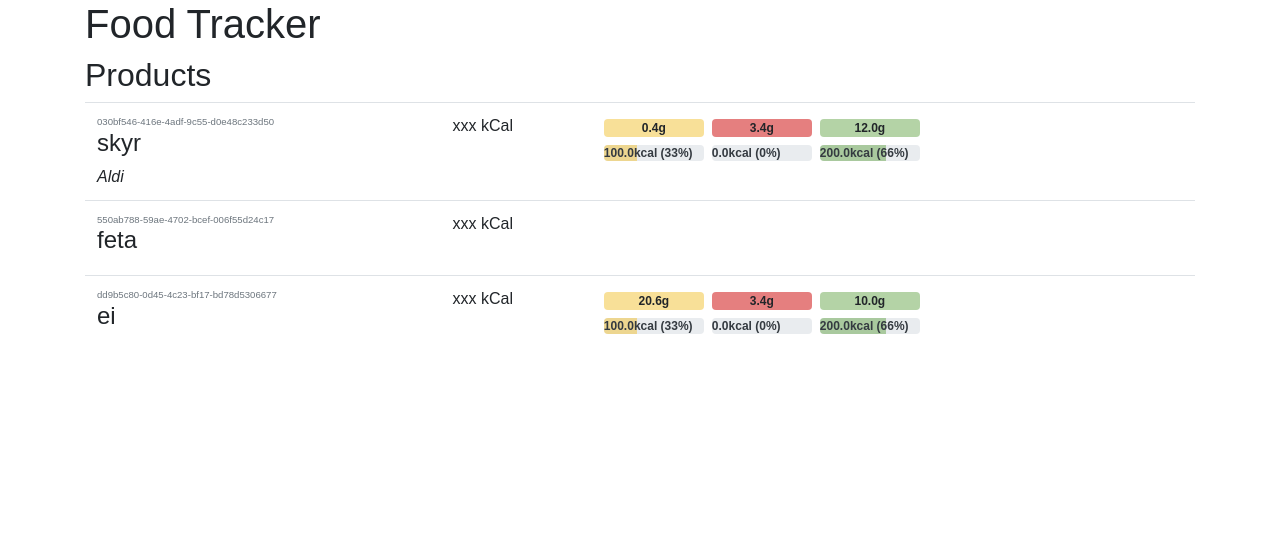
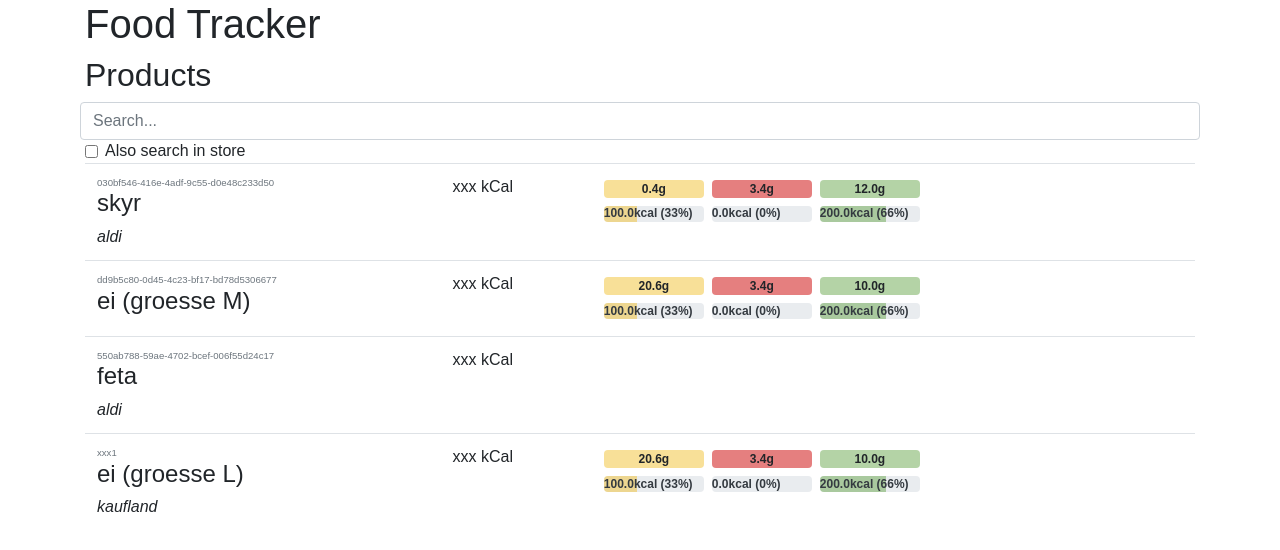
Before and after one commit to jradek/food_tracker, a React (Create React App) app in the folder frontend/: page / in a window 1280 px wide. Shown: the top 550 px of the page. Built offline with nearby package versions, Linux system fonts and the light colour scheme.

Commit message:
adds ability to filter the product table

```diff
--- a/frontend/src/App.js
+++ b/frontend/src/App.js
@@ -1,7 +1,7 @@
 import React, { Component } from "react";
 
 import Energy from "./components/Energy";
-import ProductTable from "./components/ProductTable";
+import { FilterableProductTable } from "./components/ProductTable";
 
 import "./App.css";
 
@@ -13,7 +13,8 @@ class App extends Component {
           <h1>Food Tracker</h1>
         </div>
         {/* <Energy /> */}
-        <ProductTable />
+        <FilterableProductTable />
+        {/* <ProductTable /> */}
       </div>
     );
   }
--- a/frontend/src/components/ProductTable.js
+++ b/frontend/src/components/ProductTable.js
@@ -1,11 +1,11 @@
 // import * as R from "ramda";
-import React, { Component } from "react";
+import React from "react";
 
-const PRODUCTS = [
+const EXAMPLE_PRODUCTS = [
   {
     name: "skyr",
     uuid: "030bf546-416e-4adf-9c55-d0e48c233d50",
-    store: "Aldi",
+    store: "aldi",
     macros: {
       fats: 0.4,
       carbs: 3.4,
@@ -13,12 +13,23 @@ const PRODUCTS = [
     }
   },
   {
-    name: "feta",
-    uuid: "550ab788-59ae-4702-bcef-006f55d24c17"
+    name: "ei (groesse M)",
+    uuid: "dd9b5c80-0d45-4c23-bf17-bd78d5306677",
+    macros: {
+      fats: 20.6,
+      carbs: 3.4,
+      proteins: 10
+    }
   },
   {
-    name: "ei",
-    uuid: "dd9b5c80-0d45-4c23-bf17-bd78d5306677",
+    name: "feta",
+    uuid: "550ab788-59ae-4702-bcef-006f55d24c17",
+    store: "aldi"
+  },
+  {
+    name: "ei (groesse L)",
+    uuid: "xxx1",
+    store: "kaufland",
     macros: {
       fats: 20.6,
       carbs: 3.4,
@@ -92,24 +103,120 @@ function ProductTableRow(props) {
   );
 }
 
-class ProductTable extends Component {
-  state = {};
+function filterProducts(products, filterText, alsoSearchInStore = false) {
+  if (filterText === "") {
+    return products;
+  }
+
+  return products.filter(function(p) {
+    if (p.name.includes(filterText)) {
+      return true;
+    }
+
+    if (alsoSearchInStore) {
+      return p.store && p.store.includes(filterText);
+    }
+
+    return false;
+  });
+}
+
+function ProductTable(props) {
+  const filteredProducts = filterProducts(
+    props.products,
+    props.filterText,
+    props.alsoSearchInStore
+  );
+
+  const rows = filteredProducts.map(product => {
+    return <ProductTableRow key={product.uuid} {...product} />;
+  });
+
+  return (
+    <div className="table-responsive">
+      <table className="table">
+        <tbody>{rows}</tbody>
+      </table>
+    </div>
+  );
+}
+
+class SearchBar extends React.Component {
+  constructor(props) {
+    super(props);
+    this.handleFilterTextChange = this.handleFilterTextChange.bind(this);
+  }
+
+  handleFilterTextChange(e) {
+    this.props.onFilterTextChange(e.target.value);
+  }
+
+  handleSearchInStoreChange = e => {
+    this.props.onSearchInStoreChange(e.target.checked);
+  };
+
   render() {
-    const rows = PRODUCTS.map(product => {
-      return <ProductTableRow key={product.uuid} {...product} />;
-    });
+    return (
+      <form>
+        <div className="form-row">
+          <input
+            type="text"
+            className="form-control"
+            name="searchBox"
+            placeholder="Search..."
+            value={this.props.filterText}
+            onChange={this.handleFilterTextChange}
+          />
+        </div>
+        <div className="form-check">
+          <input
+            type="checkbox"
+            className="form-check-input"
+            name="searchInStore"
+            checked={this.props.searchInStore}
+            onChange={this.handleSearchInStoreChange}
+          />
+          <label className="form-check-label" htmlFor="searchInStore">
+            Also search in store
+          </label>
+        </div>
+      </form>
+    );
+  }
+}
 
+class FilterableProductTable extends React.Component {
+  state = {
+    filterText: "",
+    searchInStore: false
+  };
+
+  handleFilterTextChange = text => {
+    this.setState({ filterText: text });
+  };
+
+  handleSearchInStoreChange = flag => {
+    this.setState({ searchInStore: flag });
+  };
+
+  render() {
     return (
       <div className="container">
         <h2>Products</h2>
-        <div className="table-responsive">
-          <table className="table">
-            <tbody>{rows}</tbody>
-          </table>
-        </div>
+        <SearchBar
+          filterText={this.state.filterText}
+          onFilterTextChange={this.handleFilterTextChange}
+          searchInStore={this.state.searchInStore}
+          onSearchInStoreChange={this.handleSearchInStoreChange}
+        />
+        <ProductTable
+          products={EXAMPLE_PRODUCTS}
+          filterText={this.state.filterText}
+          alsoSearchInStore={this.state.searchInStore}
+        />
       </div>
     );
   }
 }
 
-export default ProductTable;
+export { ProductTable, FilterableProductTable };
```
